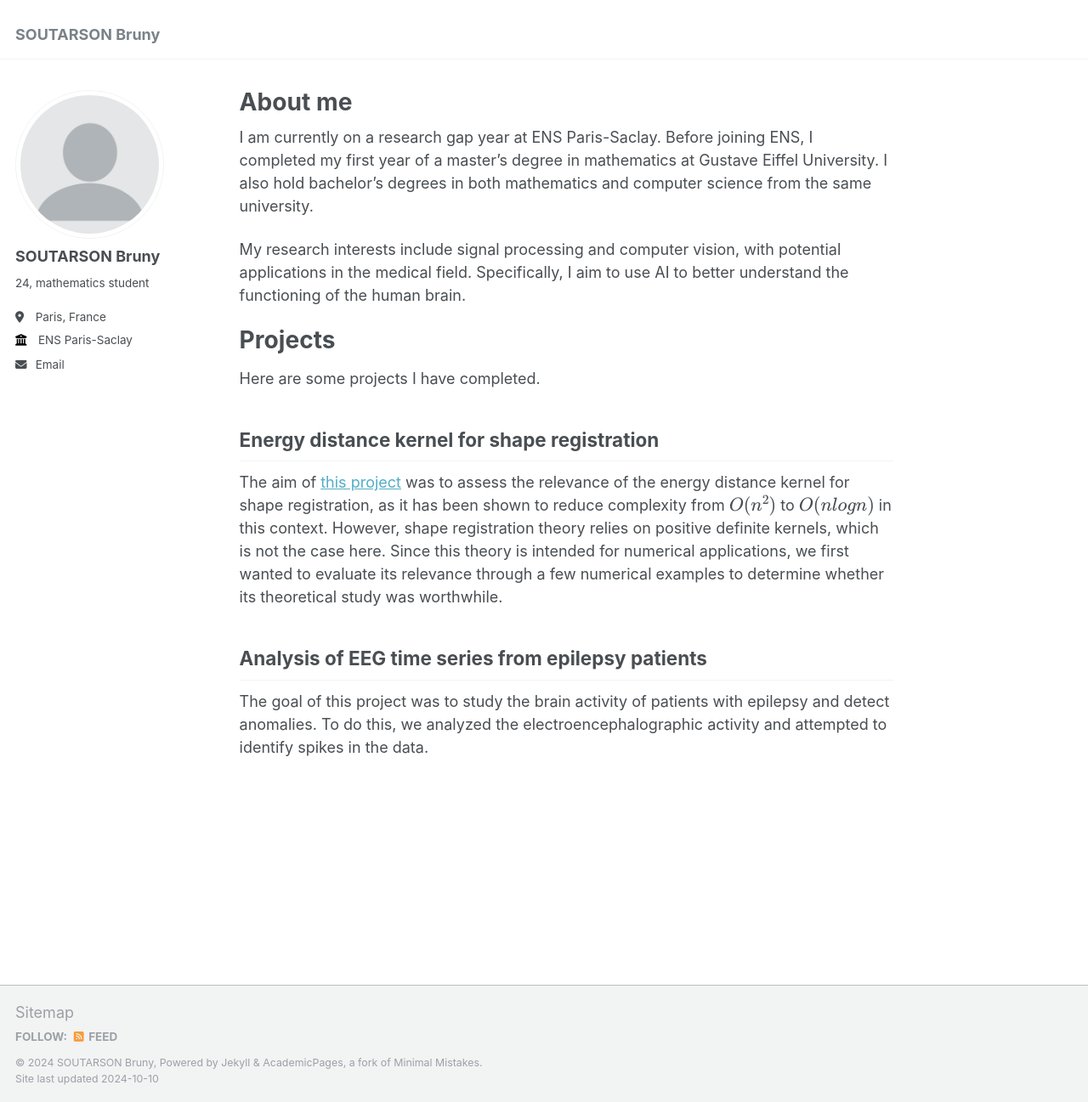
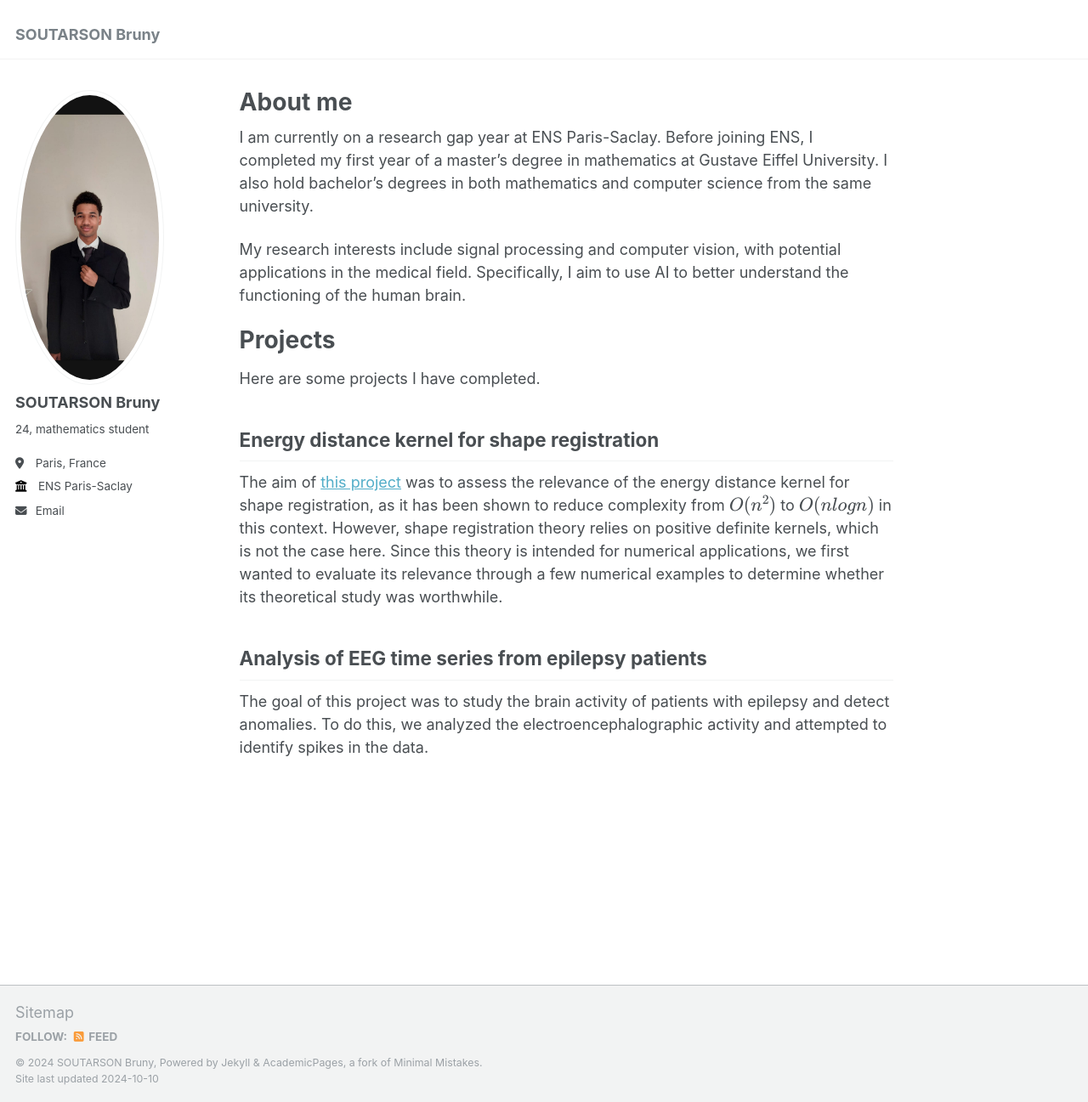
Before and after one commit to brutheg/brutheg.github.io, a Jekyll site: the page built from _pages/about.md, in a window 1280 px wide and 1297 px high. Shown: the whole window at 85% size. Built offline with Jekyll 4.4.1, drawn with Linux system fonts in a browser that asks for light colours.

Commit message:
Update _config.yml

```diff
--- a/_config.yml
+++ b/_config.yml
@@ -21,7 +21,7 @@ repository               : "brutheg/brutheg.github.io"
 #               Additional customization can be done by editing /_includes/author-profile.html
 author:
   # Biographic information
-  avatar           : "profile.png"
+  avatar           : "photo_bru.jpeg"
   name             : "SOUTARSON Bruny"
   pronouns         : # example: "she/her"
   bio              : "24, mathematics student"
```
